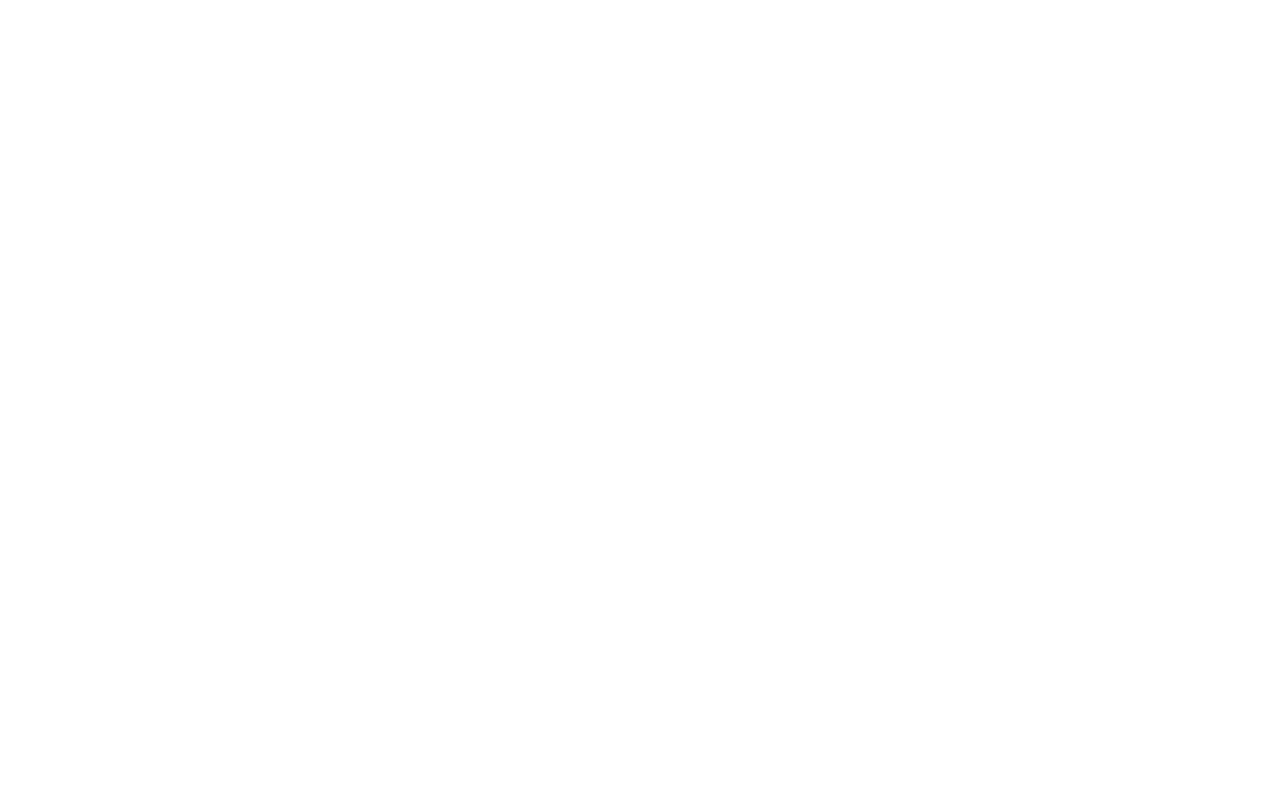
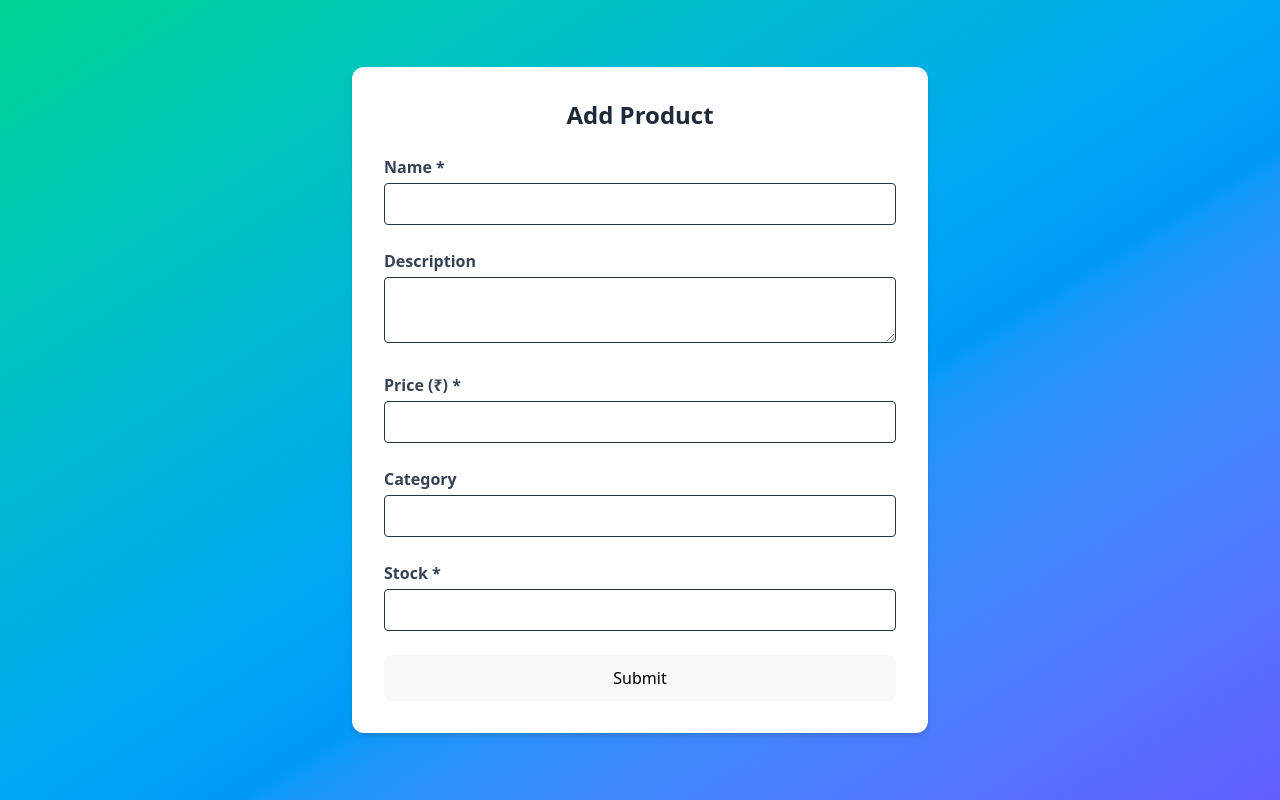
Before and after one commit to ahmed20455/Admin-Dashboard, a React (Vite) app in the folder admin-dashboard/: page /add-product in a window 1280 px wide. Before the commit this address had no page. Built offline with nearby package versions, Linux system fonts and the light colour scheme.

Commit message:
added the add-new product feature

```diff
--- a/admin-dashboard/src/App.jsx
+++ b/admin-dashboard/src/App.jsx
@@ -3,7 +3,7 @@
 import { BrowserRouter as Router, Routes, Route, Navigate } from 'react-router-dom';
 import LoginPage from './pages/LoginPage';
 import DashboardPage from './pages/DashboardPage';
-
+import ProductFormPage from './pages/ProductFormPage';
 const App = () => {
   return (
     <Router>
@@ -11,6 +11,7 @@
         <Route path="/" element={<Navigate to="/dashboard" />} /> {/* Redirect to /dashboard */}
         <Route path="/login" element={<LoginPage />} />
         <Route path="/dashboard" element={<DashboardPage />} />
+        <Route path="/add-product" element={<ProductFormPage />} />
       </Routes>
     </Router>
   );
--- a/admin-dashboard/src/pages/DashboardPage.jsx
+++ b/admin-dashboard/src/pages/DashboardPage.jsx
@@ -106,6 +106,10 @@
           >
             Logout
           </button>
+           <button onClick={() =>
+             navigate('/add-product')} className="bg-emerald-600 text-black py-2 px-6 rounded-lg font-semibold hover:bg-emerald-700 transition">
+        Add New Product
+      </button>
         </div>
 
         {loading && <p className="text-white mt-4">Loading products...</p>}
--- /dev/null
+++ b/admin-dashboard/src/pages/ProductFormPage.jsx
@@ -0,0 +1,166 @@
+import React, { useState } from 'react';
+import { useNavigate } from 'react-router-dom';
+import { supabase } from '../supabaseClient';
+
+const ProductFormPage = () => {
+  const navigate = useNavigate();
+
+  const [formData, setFormData] = useState({
+    name: '',
+    description: '',
+    price: '',
+    category: '',
+    stock: '',
+  });
+
+  const [errors, setErrors] = useState({});
+  const [submitting, setSubmitting] = useState(false);
+  const [submitError, setSubmitError] = useState(null);
+
+  const validate = () => {
+    const newErrors = {};
+
+    if (!formData.name.trim()) newErrors.name = 'Name is required';
+    if (!formData.price) newErrors.price = 'Price is required';
+    else if (isNaN(formData.price)) newErrors.price = 'Price must be a number';
+
+    if (!formData.stock) newErrors.stock = 'Stock is required';
+    else if (isNaN(formData.stock)) newErrors.stock = 'Stock must be a number';
+
+    return newErrors;
+  };
+
+  const handleChange = (e) => {
+    const { name, value } = e.target;
+
+    setFormData((prev) => ({
+      ...prev,
+      [name]: value,
+    }));
+
+    // Clear the error as the user types
+    setErrors((prev) => ({
+      ...prev,
+      [name]: '',
+    }));
+  };
+
+  const handleSubmit = async (e) => {
+    e.preventDefault();
+    setSubmitError(null);
+
+    const validationErrors = validate();
+    if (Object.keys(validationErrors).length > 0) {
+      setErrors(validationErrors);
+      return;
+    }
+
+    setSubmitting(true);
+
+    try {
+      const { error } = await supabase.from('products').insert([{
+        name: formData.name,
+        description: formData.description,
+        price: parseFloat(formData.price),
+        category: formData.category,
+        stock: parseInt(formData.stock),
+      }]);
+
+      if (error) throw error;
+
+      console.log('Product added!');
+      navigate('/dashboard');
+    } catch (err) {
+      console.error(err);
+      setSubmitError('Failed to add product. Please try again.');
+    } finally {
+      setSubmitting(false);
+    }
+  };
+
+  return (
+    <div className="h-screen w-screen flex items-center justify-center bg-gradient-to-br from-emerald-400 via-sky-500 to-indigo-500 px-4">
+      <form
+        onSubmit={handleSubmit}
+        className="bg-white rounded-xl shadow-md w-full max-w-xl p-8 space-y-6"
+      >
+        <h2 className="text-2xl font-bold text-gray-800 text-center">Add Product</h2>
+
+        {submitError && <p className="text-red-600 text-sm text-center">{submitError}</p>}
+
+        {/* Name */}
+        <div>
+          <label className="block font-semibold text-gray-700">Name *</label>
+          <input
+            type="text"
+            name="name"
+            value={formData.name}
+            onChange={handleChange}
+            className="w-full border rounded p-2 mt-1"
+          />
+          {errors.name && <p className="text-red-600 text-sm">{errors.name}</p>}
+        </div>
+
+        {/* Description */}
+        <div>
+          <label className="block font-semibold text-gray-700">Description</label>
+          <textarea
+            name="description"
+            value={formData.description}
+            onChange={handleChange}
+            className="w-full border rounded p-2 mt-1"
+          />
+        </div>
+
+        {/* Price */}
+        <div>
+          <label className="block font-semibold text-gray-700">Price (₹) *</label>
+          <input
+            type="text"
+            name="price"
+            value={formData.price}
+            onChange={handleChange}
+            className="w-full border rounded p-2 mt-1"
+          />
+          {errors.price && <p className="text-red-600 text-sm">{errors.price}</p>}
+        </div>
+
+        {/* Category */}
+        <div>
+          <label className="block font-semibold text-gray-700">Category</label>
+          <input
+            type="text"
+            name="category"
+            value={formData.category}
+            onChange={handleChange}
+            className="w-full border rounded p-2 mt-1"
+          />
+        </div>
+
+        {/* Stock */}
+        <div>
+          <label className="block font-semibold text-gray-700">Stock *</label>
+          <input
+            type="text"
+            name="stock"
+            value={formData.stock}
+            onChange={handleChange}
+            className="w-full border rounded p-2 mt-1"
+          />
+          {errors.stock && <p className="text-red-600 text-sm">{errors.stock}</p>}
+        </div>
+
+        {/* Submit */}
+        <button
+          type="submit"
+          disabled={submitting}
+          className="w-full bg-indigo-600 hover:bg-indigo-700 text-black font-bold py-2 px-4 rounded transition"
+        >
+          {submitting ? 'Submitting...' : 'Submit'}
+        </button>
+      </form>
+    </div>
+  );
+};
+
+export default ProductFormPage;
```
